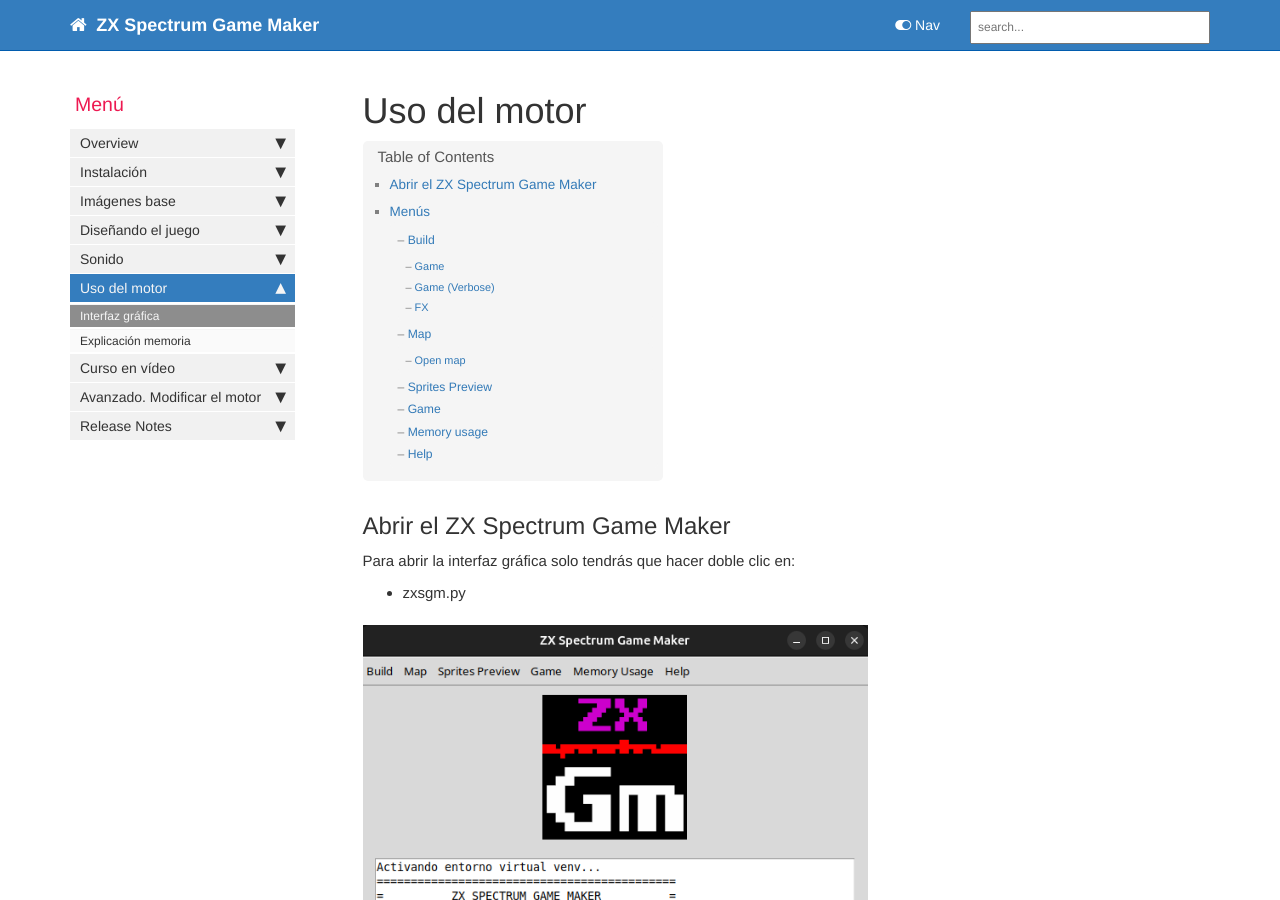
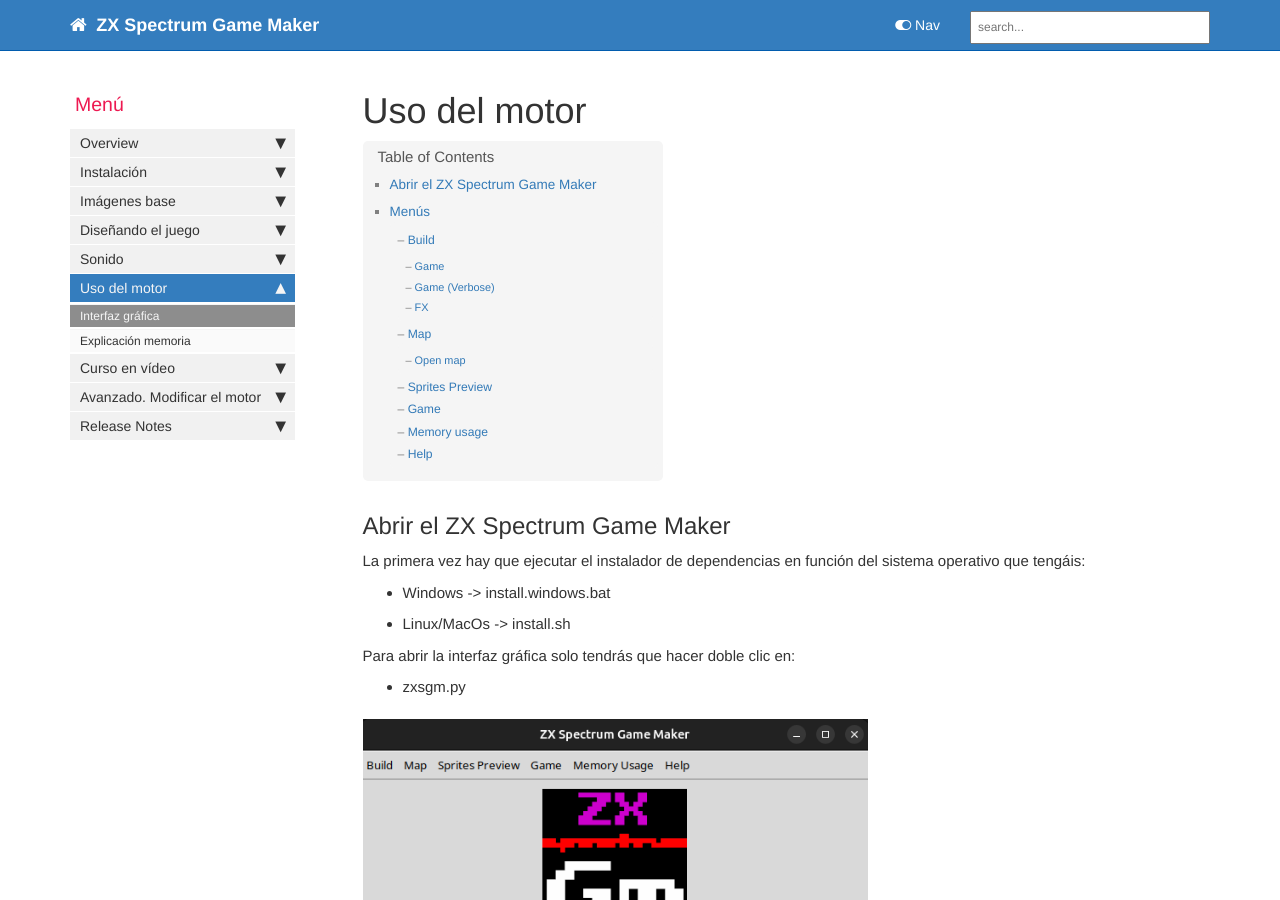
Before and after one commit to rtorralba/zx-game-maker-www, a Jekyll site: the page built from pages/mydoc/mydoc_engine_use.md, in a window 1280 px wide and 900 px high. Built offline with Jekyll 4.4.1, drawn with Linux system fonts in a browser that asks for light colours; comment, search, counter and statistics services are not loaded.

Commit message:
Add installation instructions for dependencies in documentation

```diff
--- a/pages/mydoc/mydoc_engine_use.md
+++ b/pages/mydoc/mydoc_engine_use.md
@@ -9,6 +9,10 @@
 ---
 
 ## Abrir el ZX Spectrum Game Maker
+
+La primera vez hay que ejecutar el instalador de dependencias en función del sistema operativo que tengáis:
+* Windows -> install.windows.bat
+* Linux/MacOs -> install.sh
 
 Para abrir la interfaz gráfica solo tendrás que hacer doble clic en:
 * zxsgm.py
```
